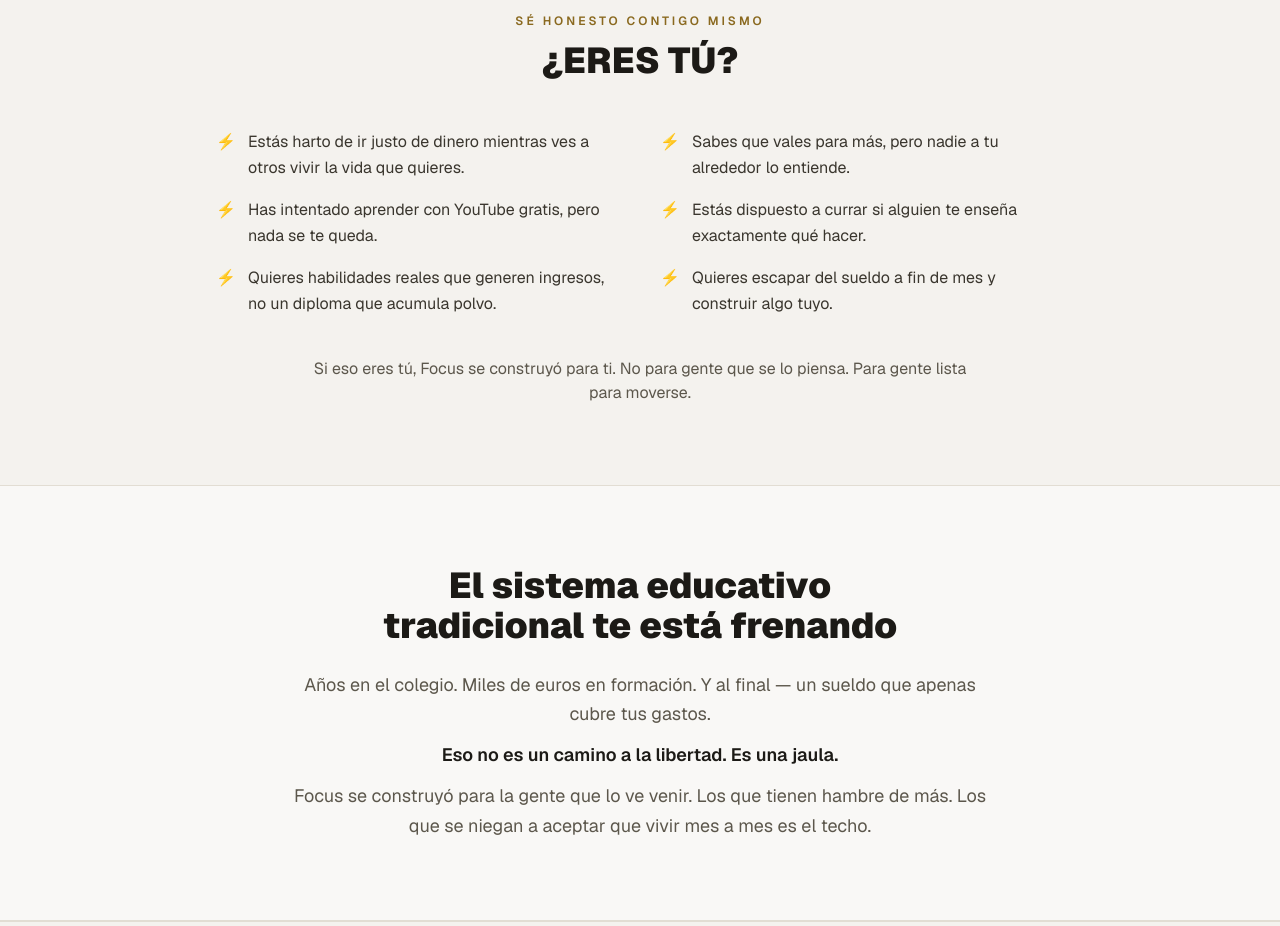
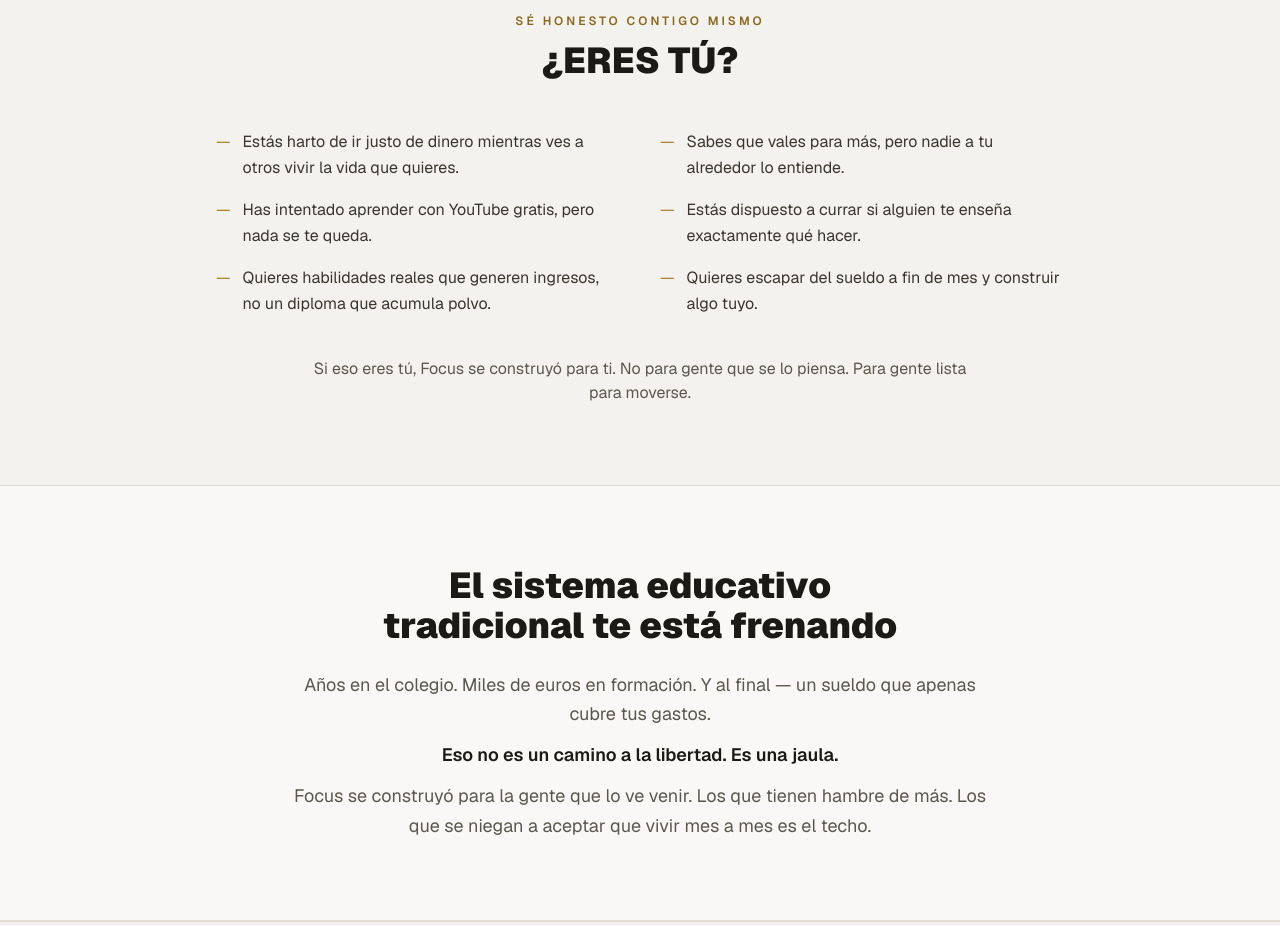
Before and after one commit to airmateai/focus-landing, a Next.js app: page / in a window 1280 px wide. Shown: the part 1060-1986 px from the top of the page. Built offline with nearby package versions, Linux system fonts and the light colour scheme; no server answers.

Commit message:
Quita el emoji de rayo en la sección ¿ERES TÚ?

```diff
--- a/src/app/LandingClient.tsx
+++ b/src/app/LandingClient.tsx
@@ -99,7 +99,7 @@
         <div className="grid sm:grid-cols-2 gap-x-10 gap-y-4">
           {t.isThisYou.items.map((item) => (
             <p key={item} className="flex gap-3 text-[#3a362e] leading-relaxed">
-              <span className="text-[#a9812f] shrink-0">⚡</span>
+              <span className="text-[#a9812f] shrink-0">—</span>
               {item}
             </p>
           ))}
```
